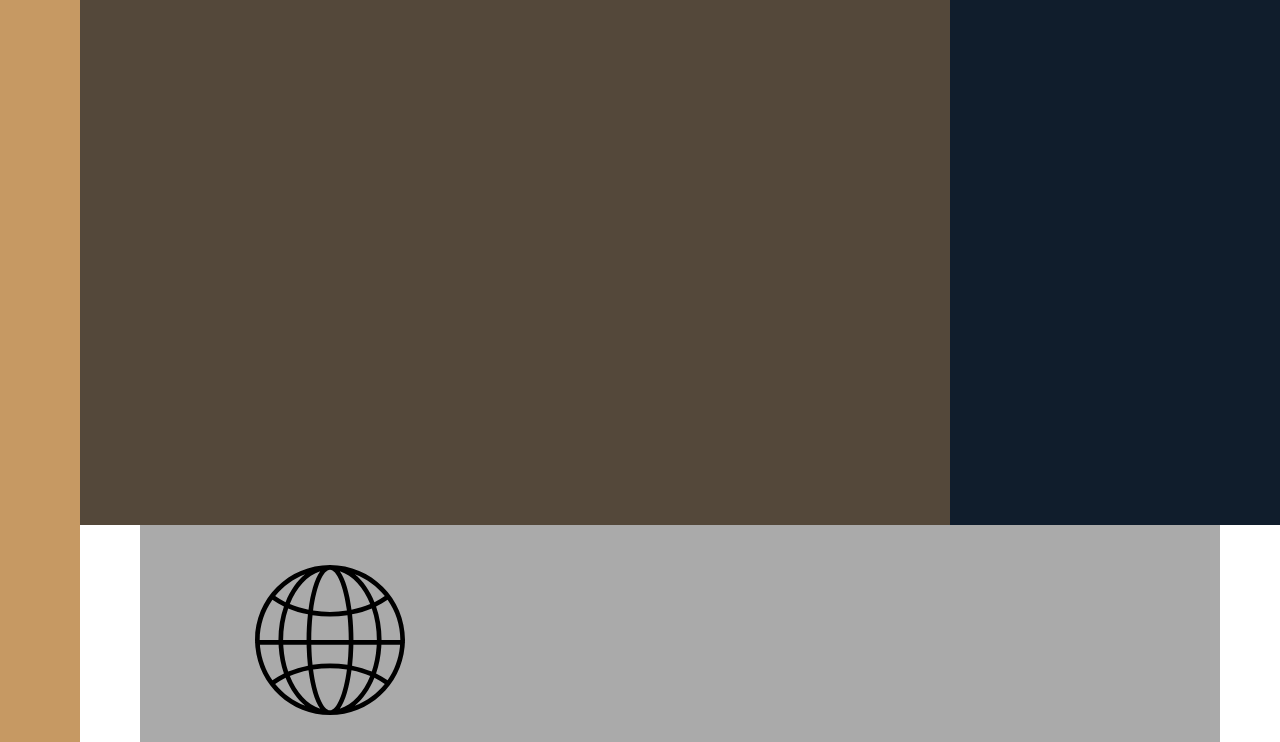
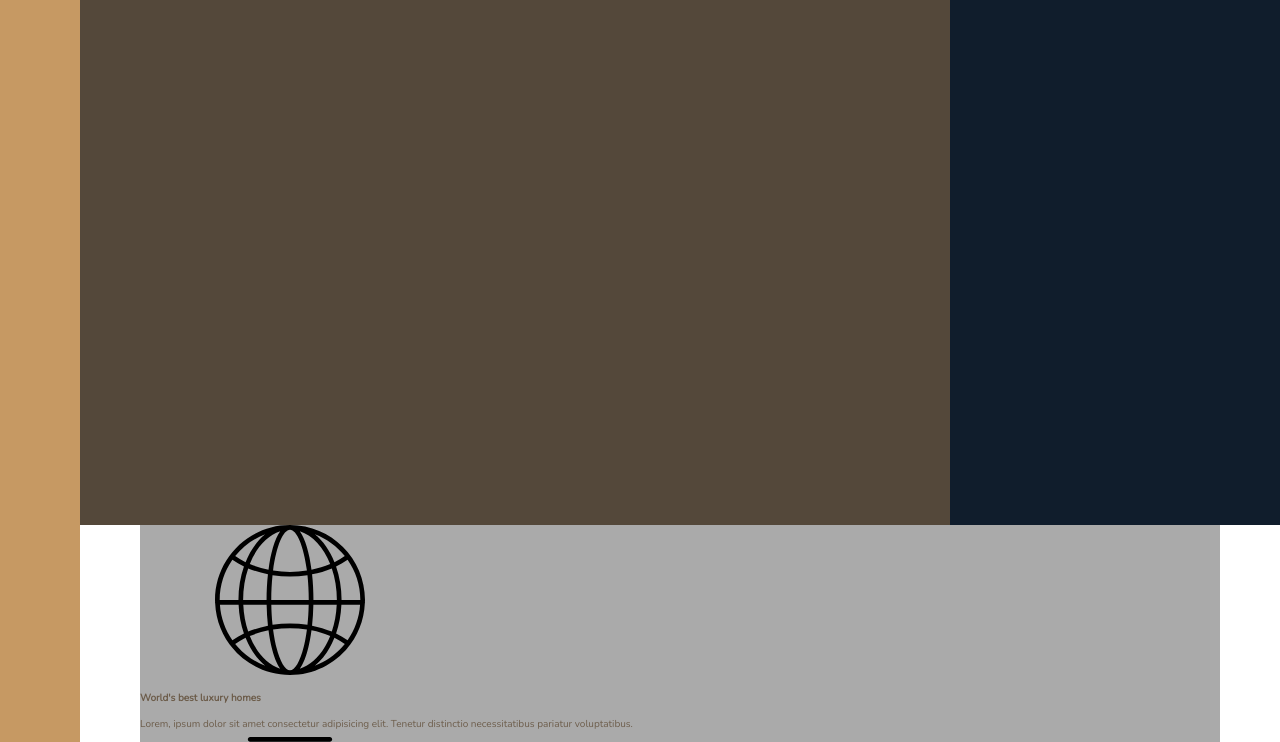
Before and after one commit to AndrewUAR/nexter-css_grid-sass, a website: page index.html in a window 1280 px wide. Shown: the part 115-857 px from the top of the page. Drawn offline with nearby package versions, Linux system fonts and the light colour scheme; files that its build step writes are made by us from their sources.

Commit message:
grid names added

```diff
--- a/sass/_base.scss
+++ b/sass/_base.scss
@@ -39,9 +39,4 @@ body {
   grid-template-rows: 80vh min-content 40vw repeat(3, min-content);
   grid-template-columns: [sidebar-start] 8rem [sidebar-end full-start] minmax(6rem, 1fr) [center-start] repeat(8,
     [col-start] minmax(min-content, 14rem) [col-end]) [center-end] minmax(6rem, 1fr) [full-end];
-
-  & > * {
-    padding: 40px;
-    font-size: 3rem;
-  }
 }
```
